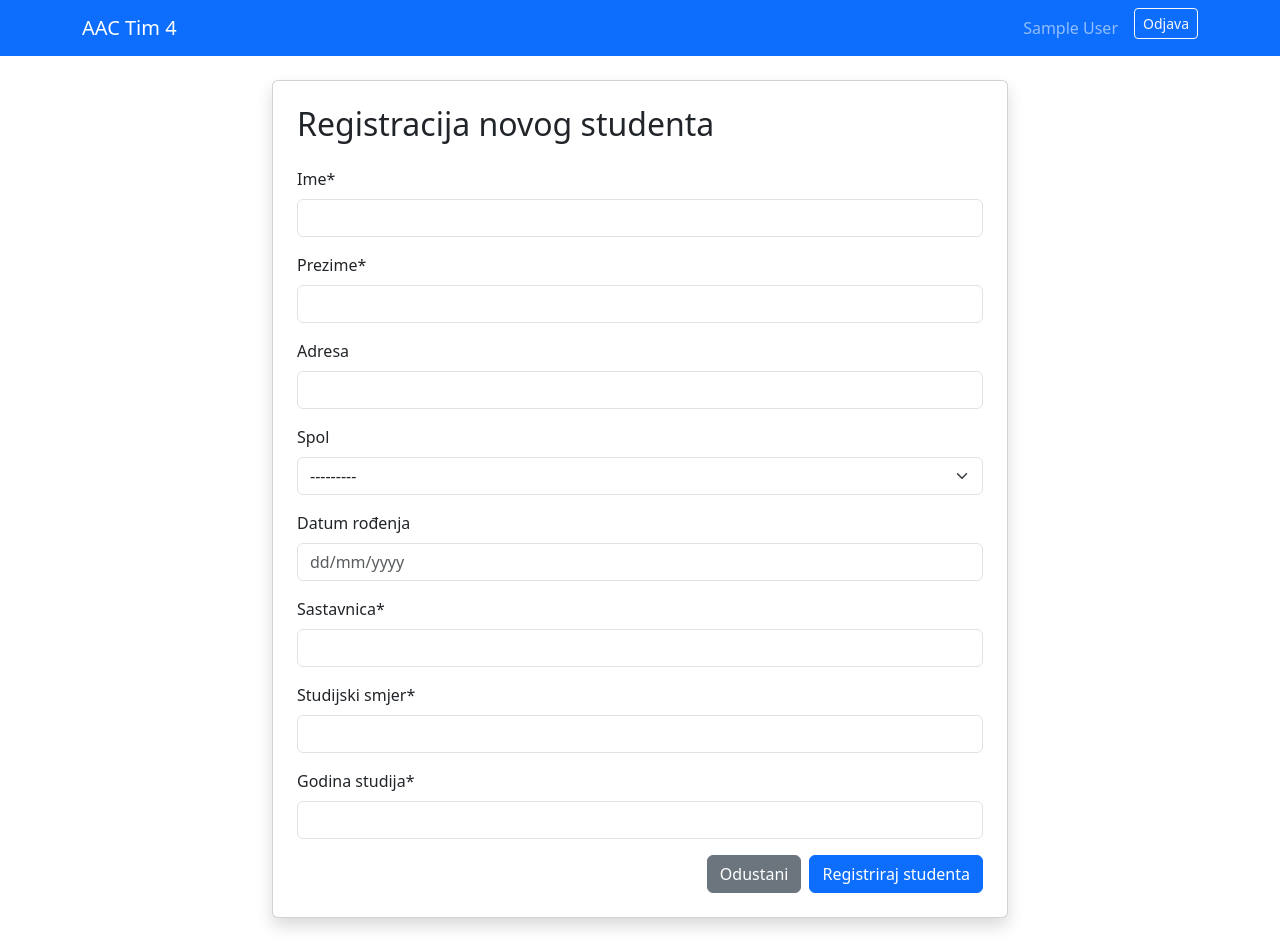
After one commit to SlavicPixel/aac-tim4, a Django app: page /students/new/ in a window 1280 px wide. The commit adds this page. Run offline with Django 5.2, Linux system fonts and the light colour scheme; a user stored in the database is signed in; tables that the repository leaves empty hold one stand-in row (values such as "Sample post"); some libraries are stand-ins or nearby versions.

Commit message:
feat(core): add student registration form with automatic counselor assignment

```diff
--- /dev/null
+++ b/core/forms.py
@@ -0,0 +1,40 @@
+from django import forms
+from .models import Student
+
+
+class StudentForm(forms.ModelForm):
+    class Meta:
+        model = Student
+        fields = [
+            'first_name',
+            'last_name',
+            'address',
+            'gender',
+            'date_of_birth',
+            'faculty',
+            'study_program',
+            'year_of_study',
+        ]
+        widgets = {
+            'date_of_birth': forms.DateInput(
+                attrs={
+                    'type': 'text',
+                    'placeholder': 'dd/mm/yyyy',
+                },
+                format='%d/%m/%Y'
+            ),
+        }
+        labels = {
+            'first_name': 'Ime',
+            'last_name': 'Prezime',
+            'address': 'Adresa',
+            'gender': 'Spol',
+            'date_of_birth': 'Datum rođenja',
+            'faculty': 'Sastavnica',
+            'study_program': 'Studijski smjer',
+            'year_of_study': 'Godina studija',
+        }
+
+    def __init__(self, *args, **kwargs):
+        super().__init__(*args, **kwargs)
+        self.fields['date_of_birth'].input_formats = ['%d/%m/%Y']
--- a/core/models.py
+++ b/core/models.py
@@ -29,9 +29,9 @@ class Student(models.Model):
     FEMALE = 'F'
     OTHER = 'O'
     GENDER_CHOICES = [
-        (MALE, 'Male'),
-        (FEMALE, 'Female'),
-        (OTHER, 'Other'),
+        (MALE, 'Muško'),
+        (FEMALE, 'Žensko'),
+        (OTHER, 'Ostalo'),
     ]
 
     first_name = models.CharField(max_length=100)
--- a/core/templates/core/dashboards/counselor_dashboard.html
+++ b/core/templates/core/dashboards/counselor_dashboard.html
@@ -6,6 +6,10 @@
 <h1>Dobrodošli, {{ counselor.full_name }}</h1>
 <p class="lead">Ovo je vaš dashboard kao savjetnika AAC-a.</p>
 
+<a href="{% url 'core:student_create' %}" class="btn btn-primary">
+    + Registriraj novog studenta
+</a>
+
 <div class="alert alert-info">
     Sadržaj dashboarda dolazi uskoro.
 </div>
--- /dev/null
+++ b/core/templates/core/student_form.html
@@ -0,0 +1,25 @@
+{% extends 'base.html' %}
+{% load crispy_forms_tags %}
+
+{% block title %}{{ form_title }} – AAC Tim 4{% endblock %}
+
+{% block content %}
+<div class="row justify-content-center">
+    <div class="col-md-8">
+        <div class="card shadow">
+            <div class="card-body p-4">
+                <h2 class="mb-4">{{ form_title }}</h2>
+
+                <form method="post">
+                    {% csrf_token %}
+                    {{ form|crispy }}
+                    <div class="d-flex justify-content-end mt-3">
+                        <a href="{% url 'core:dashboard' %}" class="btn btn-secondary me-2">Odustani</a>
+                        <button type="submit" class="btn btn-primary">{{ submit_label }}</button>
+                    </div>
+                </form>
+            </div>
+        </div>
+    </div>
+</div>
+{% endblock %}
--- a/core/urls.py
+++ b/core/urls.py
@@ -5,4 +5,5 @@ app_name = 'core'
 
 urlpatterns = [
     path('', views.dashboard, name='dashboard'),
+    path('students/new/', views.StudentCreateView.as_view(), name='student_create'),
 ]
--- a/core/views.py
+++ b/core/views.py
@@ -1,5 +1,11 @@
 from django.contrib.auth.decorators import login_required
 from django.shortcuts import render, redirect
+from django.urls import reverse_lazy
+from django.views.generic import CreateView
+
+from users.mixins import CounselorRequiredMixin
+from .forms import StudentForm
+from .models import Student, StudentCounselor
 
 
 @login_required
@@ -16,3 +22,24 @@ def dashboard(request):
         })
     else:
         return redirect('admin:index')
+
+
+class StudentCreateView(CounselorRequiredMixin, CreateView):
+    model = Student
+    form_class = StudentForm
+    template_name = 'core/student_form.html'
+    success_url = reverse_lazy('core:dashboard')
+
+    def form_valid(self, form):
+        response = super().form_valid(form)
+        StudentCounselor.objects.create(
+            student=self.object,
+            counselor=self.request.user.counselor_profile
+        )
+        return response
+
+    def get_context_data(self, **kwargs):
+        context = super().get_context_data(**kwargs)
+        context['form_title'] = 'Registracija novog studenta'
+        context['submit_label'] = 'Registriraj studenta'
+        return context
--- /dev/null
+++ b/users/mixins.py
@@ -0,0 +1,13 @@
+from django.contrib.auth.mixins import LoginRequiredMixin
+from django.shortcuts import redirect
+
+
+class CounselorRequiredMixin(LoginRequiredMixin):
+    def dispatch(self, request, *args, **kwargs):
+        if not request.user.is_authenticated:
+            return super().dispatch(request, *args, **kwargs)
+
+        if not hasattr(request.user, 'counselor_profile'):
+            return redirect('core:dashboard')
+
+        return super().dispatch(request, *args, **kwargs)
```
Also changed, not shown: core/migrations/0002_alter_student_gender.py (added).
